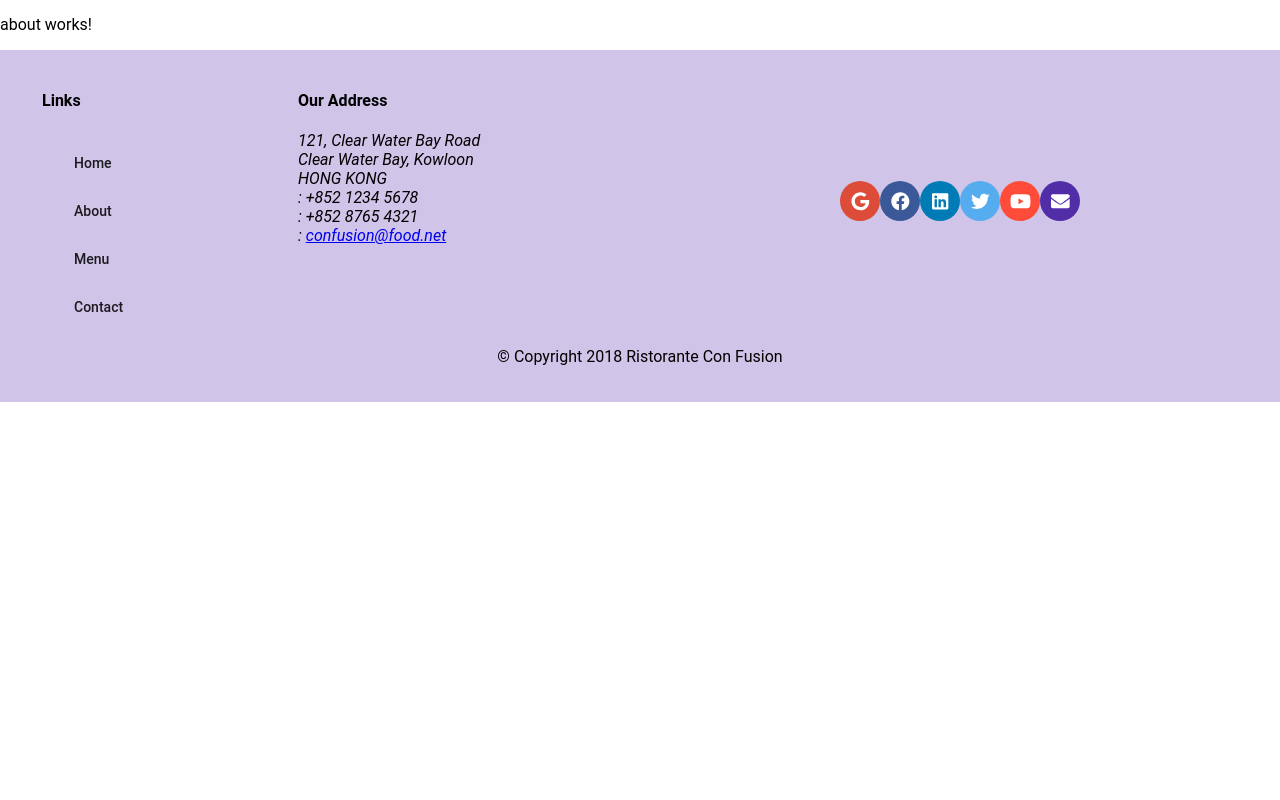
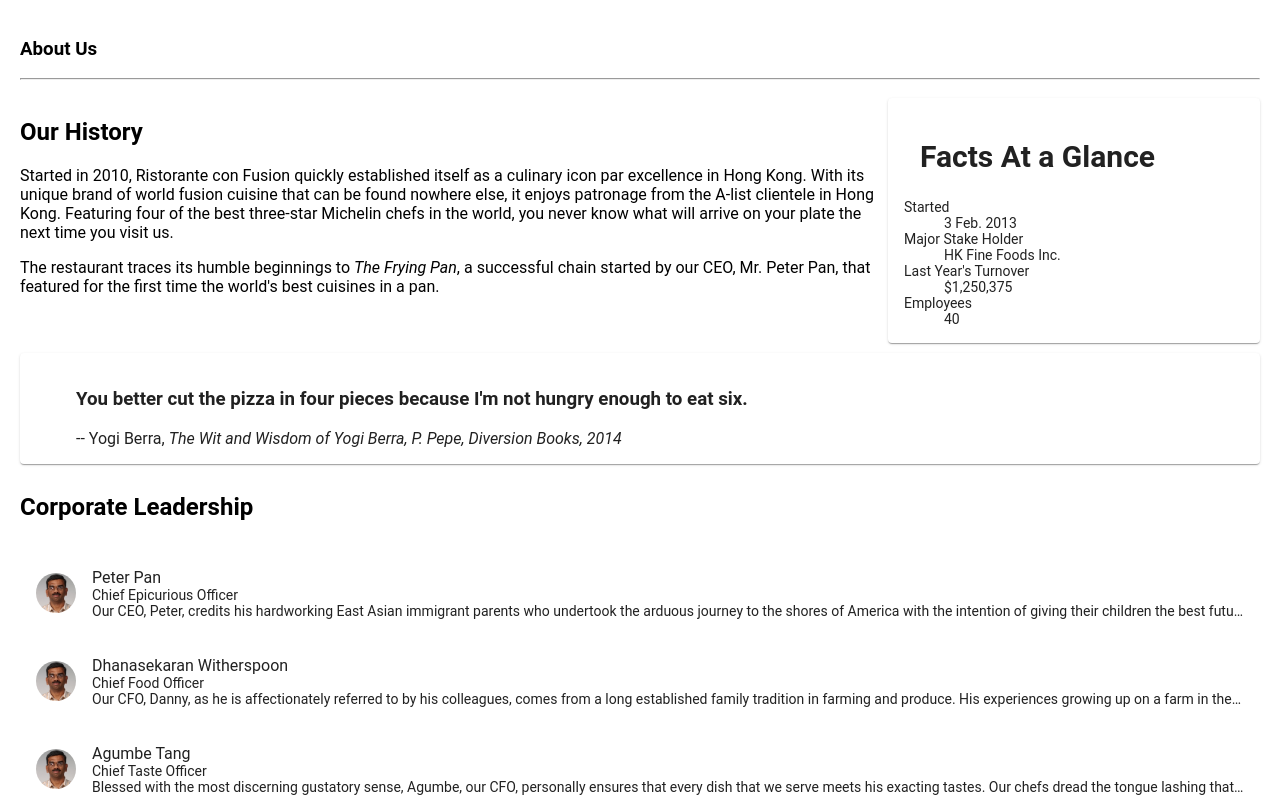
Before and after one commit to twofortyone/fs_angular, an Angular app: page /aboutus in a window 1280 px wide. Shown: the part 340-1140 px from the top of the page. Before the commit the page ends 800 px from the top, so only its background shows below. Built offline with nearby package versions, Linux system fonts and the light colour scheme.

Commit message:
Assignment 2

```diff
--- a/src/app/about/about.component.html
+++ b/src/app/about/about.component.html
@@ -1 +1,70 @@
-<p>about works!</p>
+<div class="container"
+  fxLayout="column"
+  fxLayoutGap="10px">
+
+  <div fxFlex>
+    <div>
+        <h3>About Us</h3>
+        <hr>
+    </div>
+  </div>
+
+  <div fxFlex>
+    <div fxLayout="column" fxLayout.gt-sm="row">
+      <div fxFlex="70">
+        <h2>Our History</h2>
+        <p>Started in 2010, Ristorante con Fusion quickly established itself as a culinary icon par excellence in Hong Kong. With its unique brand of world fusion cuisine that can be found nowhere else, it enjoys patronage from the A-list clientele in Hong Kong.  Featuring four of the best three-star Michelin chefs in the world, you never know what will arrive on your plate the next time you visit us.</p>
+        <p>The restaurant traces its humble beginnings to <em>The Frying Pan</em>, a successful chain started by our CEO, Mr. Peter Pan, that featured for the first time the world's best cuisines in a pan.</p>
+      </div>
+      <div fxFlex="30">
+        <mat-card>
+          <mat-card-header>
+            <mat-card-title>
+            <h2>Facts At a Glance</h2>
+            </mat-card-title>
+          </mat-card-header>
+          <mat-card-content>
+            <dl>
+              <dt>Started</dt>
+              <dd>3 Feb. 2013</dd>
+              <dt>Major Stake Holder</dt>
+              <dd>HK Fine Foods Inc.</dd>
+              <dt>Last Year's Turnover</dt>
+              <dd>$1,250,375</dd>
+              <dt>Employees</dt>
+              <dd>40</dd>
+            </dl>
+          </mat-card-content>
+        </mat-card>
+      </div>
+    </div>
+  </div>
+
+  <div fxFlex>
+    <mat-card>
+      <blockquote>
+        <h3>You better cut the pizza in four pieces because
+            I'm not hungry enough to eat six.</h3>
+        <footer>-- Yogi Berra,
+          <cite>The Wit and Wisdom of Yogi Berra,
+            P. Pepe, Diversion Books, 2014</cite>
+        </footer>
+      </blockquote>
+    </mat-card>
+  </div>
+
+
+  <div fxFlex>
+    <h2>Corporate Leadership</h2>
+
+    <mat-list>
+      <mat-list-item *ngFor="let leader of leaders">
+        <img matListAvatar src={{leader.image}} alt={{leader.name}}>
+        <h1 matLine> {{leader.name}}</h1>
+        <p matLine> {{leader.designation}}</p>
+        <p matLine> {{leader.description}}</p>
+      </mat-list-item>
+    </mat-list>
+
+  </div>
+</div>
--- a/src/app/about/about.component.ts
+++ b/src/app/about/about.component.ts
@@ -1,4 +1,6 @@
 import { Component, OnInit } from '@angular/core';
+import { Leader } from '../shared/leader';
+import { LeaderService } from '../services/leader.service';
 
 @Component({
   selector: 'app-about',
@@ -7,9 +9,12 @@
 })
 export class AboutComponent implements OnInit {
 
-  constructor() { }
+  leaders: Leader[];
+
+  constructor(private leaderService: LeaderService) { }
 
   ngOnInit(): void {
+    this.leaders = this.leaderService.getLeaders();
   }
 
 }
--- a/src/app/footer/footer.component.html
+++ b/src/app/footer/footer.component.html
@@ -10,7 +10,7 @@
         <h4>Links</h4>
         <mat-list>
           <mat-list-item><a mat-button routerLink="/home">Home</a></mat-list-item>
-          <mat-list-item><a mat-button >About</a></mat-list-item>
+          <mat-list-item><a mat-button routerLink="/aboutus">About</a></mat-list-item>
           <mat-list-item><a mat-button routerLink="/menu">Menu</a></mat-list-item>
           <mat-list-item><a mat-button routerLink="/contactus">Contact</a></mat-list-item>
         </mat-list>
--- a/src/app/home/home.component.html
+++ b/src/app/home/home.component.html
@@ -33,4 +33,19 @@
   </mat-card-content>
 </mat-card>
 
+<mat-card *ngIf="leader" fxFlex>
+  <mat-card-header>
+    <div mat-card-avatar></div>
+    <mat-card-title>
+      <h3> {{leader.name | uppercase}}</h3>
+    </mat-card-title>
+  </mat-card-header>
+  <img mat-card-image src={{leader.image}} alt={{leader.name}}>
+  <mat-card-content>
+    <h4>{{leader.designation}}</h4>
+    <p>{{leader.description}}</p>
+  </mat-card-content>
+</mat-card>
+
+
 </div>
--- a/src/app/home/home.component.ts
+++ b/src/app/home/home.component.ts
@@ -5,6 +5,8 @@
 import { Promotion } from '../shared/promotion';
 import { PromotionService } from '../services/promotion.service';
 
+import { Leader } from '../shared/leader';
+import { LeaderService } from '../services/leader.service';
 
 @Component({
   selector: 'app-home',
@@ -15,13 +17,16 @@
 
   dish: Dish;
   promotion: Promotion;
+  leader: Leader;
 
   constructor(private dishService: DishService,
-    private promotionService: PromotionService) { }
+    private promotionService: PromotionService,
+    private leaderService: LeaderService) { }
 
   ngOnInit(): void {
     this.dish = this.dishService.getFeaturedDish();
     this.promotion = this.promotionService.getFeaturedPromotion();
+    this.leader = this.leaderService.getFeaturedLeader();
   }
 
 }
--- /dev/null
+++ b/src/app/services/leader.service.ts
@@ -0,0 +1,23 @@
+import { Injectable } from '@angular/core';
+import { Leader } from '../shared/leader';
+import { LEADERS } from '../shared/leaders';
+
+@Injectable({
+  providedIn: 'root'
+})
+export class LeaderService {
+
+  constructor() { }
+
+  getLeaders(): Leader[]{
+    return LEADERS;
+  }
+
+  getLeader(id: string): Leader{
+    return LEADERS.filter((leader)=> (leader.id == id))[0];
+  }
+
+  getFeaturedLeader(): Leader{
+    return LEADERS.filter((leader) => leader.featured)[0];
+  }
+}
--- /dev/null
+++ b/src/app/shared/leader.ts
@@ -0,0 +1,10 @@
+export class Leader{
+
+    id: string;
+    name: string;
+    image: string;
+    designation: string;
+    abbr: string;
+    featured: boolean;
+    description: string;
+}
--- /dev/null
+++ b/src/app/shared/leaders.ts
@@ -0,0 +1,44 @@
+import { Leader } from './leader';
+
+export const LEADERS: Leader[]=[
+    {
+      id: '0',
+      name: 'Peter Pan',
+      image: '/assets/images/alberto.png',
+      designation: 'Chief Epicurious Officer',
+      abbr: 'CEO',
+      featured: false,
+      // tslint:disable-next-line:max-line-length
+      description: 'Our CEO, Peter, credits his hardworking East Asian immigrant parents who undertook the arduous journey to the shores of America with the intention of giving their children the best future. His mother\'s wizardy in the kitchen whipping up the tastiest dishes with whatever is available inexpensively at the supermarket, was his first inspiration to create the fusion cuisines for which The Frying Pan became well known. He brings his zeal for fusion cuisines to this restaurant, pioneering cross-cultural culinary connections.'
+    },
+    {
+      id: '1',
+      name: 'Dhanasekaran Witherspoon',
+      image: '/assets/images/alberto.png',
+      designation: 'Chief Food Officer',
+      abbr: 'CFO',
+      featured: false,
+      // tslint:disable-next-line:max-line-length
+      description: 'Our CFO, Danny, as he is affectionately referred to by his colleagues, comes from a long established family tradition in farming and produce. His experiences growing up on a farm in the Australian outback gave him great appreciation for varieties of food sources. As he puts it in his own words, Everything that runs, wins, and everything that stays, pays!'
+    },
+    {
+      id: '2',
+      name: 'Agumbe Tang',
+      image: '/assets/images/alberto.png',
+      designation: 'Chief Taste Officer',
+      abbr: 'CTO',
+      featured: false,
+      // tslint:disable-next-line:max-line-length
+      description: 'Blessed with the most discerning gustatory sense, Agumbe, our CFO, personally ensures that every dish that we serve meets his exacting tastes. Our chefs dread the tongue lashing that ensues if their dish does not meet his exacting standards. He lives by his motto, You click only if you survive my lick.'
+    },
+    {
+      id: '3',
+      name: 'Alberto Somayya',
+      image: '/assets/images/alberto.png',
+      designation: 'Executive Chef',
+      abbr: 'EC',
+      featured: true,
+      // tslint:disable-next-line:max-line-length
+      description: 'Award winning three-star Michelin chef with wide International experience having worked closely with whos-who in the culinary world, he specializes in creating mouthwatering Indo-Italian fusion experiences. He says, Put together the cuisines from the two craziest cultures, and you get a winning hit! Amma Mia!'
+    }
+  ];
```
Also changed, not shown: src/app/app.module.ts (+7 -3 lines), 1 other file (tests, documents, lock files or other folders).
